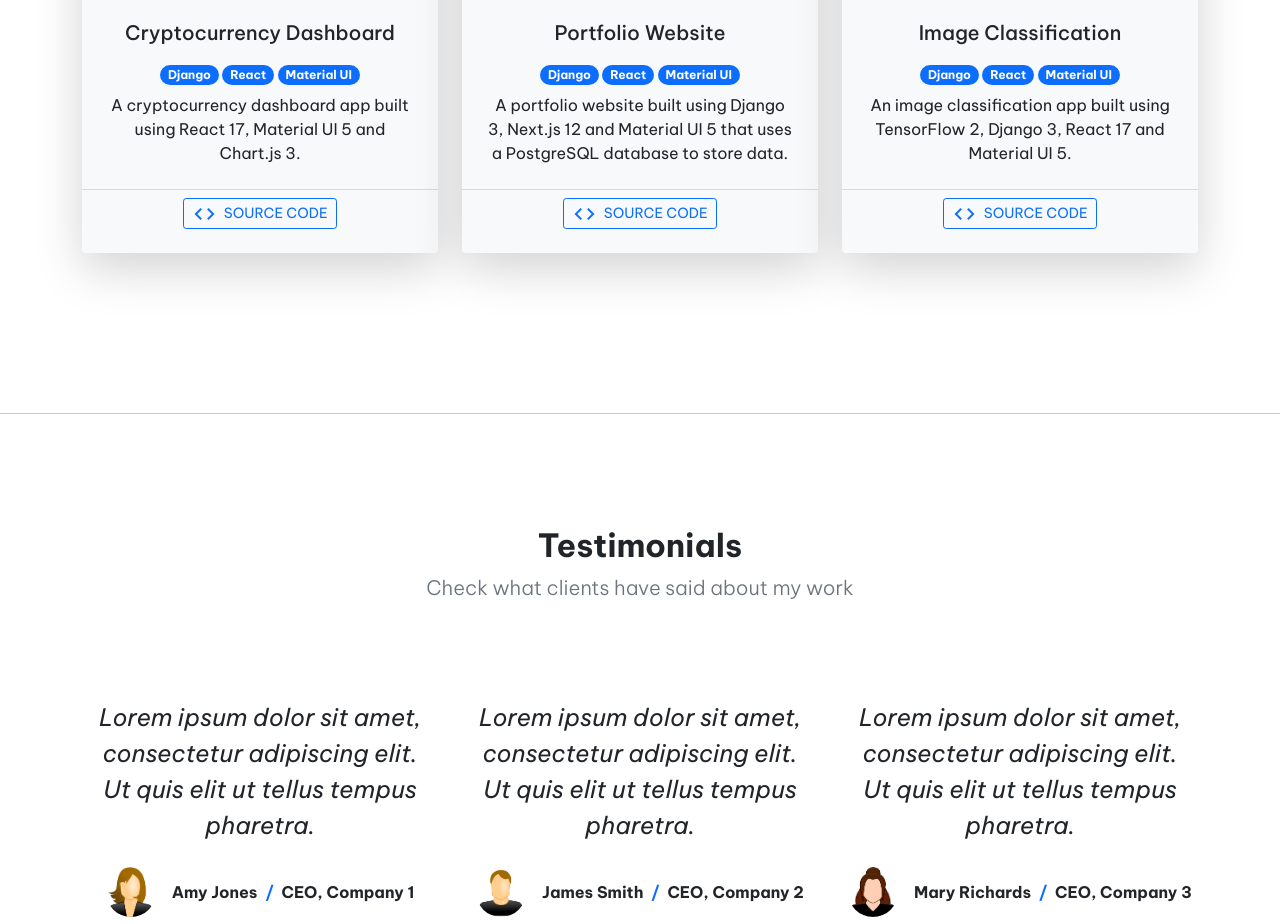
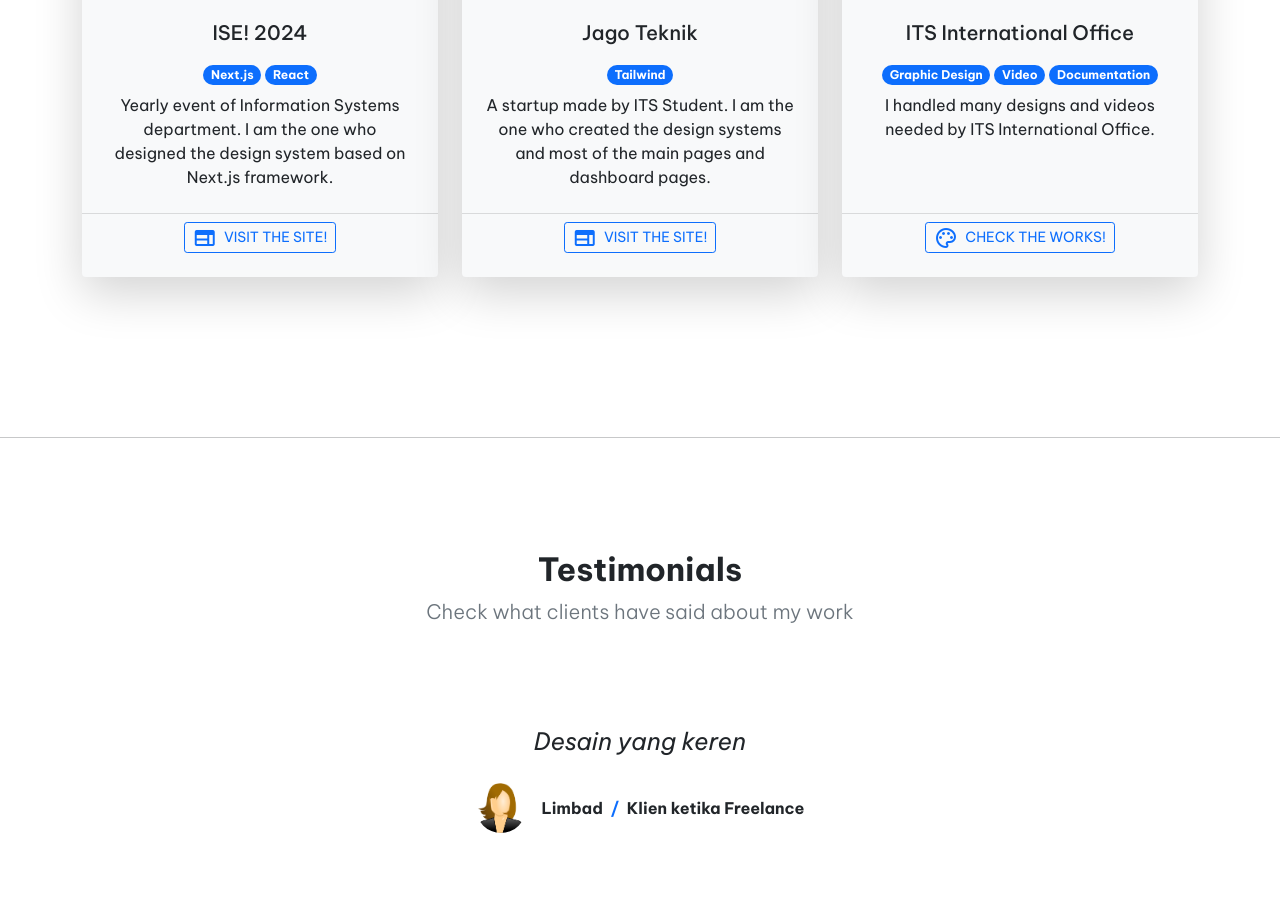
Before and after one commit to andilololubis/andilololubis.github.io, a plain HTML site: page index.html in a window 1280 px wide. Shown: the part 1668-2592 px from the top of the page. Drawn offline with nearby package versions, Linux system fonts and the light colour scheme.

Commit message:
UPDATE TERAKHIR BANGET

```diff
--- a/css/styles.css
+++ b/css/styles.css
@@ -9,19 +9,21 @@ body {
   line-height: 1px;
 }
 
-.navbar-brand > .material-icons-outlined {
+.navbar-brand>.material-icons-outlined {
   font-size: 40px;
 }
 
-.about > .material-icons-outlined {
+.about>.material-icons-outlined {
   font-size: 50px;
 }
 
-.card > img {
+.card>img {
   height: 250px;
+  object-fit: cover;
+  object-position: top;
 }
 
-.testimonial > img {
+.testimonial>img {
   height: 50px;
   width: 50px;
 }
--- a/index.html
+++ b/index.html
@@ -152,73 +152,66 @@
           <div class="row">
             <div class="col-lg-4 mx-auto mb-5">
               <div class="card h-100 shadow-lg border-0 bg-light">
-                <img class="card-img-top" src="images/project1.png" alt="Project 1">
+                <img class="card-img-top" src="Dashboard Grand Talkshow - Desktop.png" alt="Project 1">
                 <div class="card-body p-4">
-                  <h5 class="card-title mb-3">Cryptocurrency Dashboard</h5>
+                  <h5 class="card-title mb-3">ISE! 2024</h5>
                   <div class="mb-2">
-                    <div class="badge bg-primary rounded-pill">Django</div>
+                    <div class="badge bg-primary rounded-pill">Next.js</div>
                     <div class="badge bg-primary rounded-pill">React</div>
-                    <div class="badge bg-primary rounded-pill">Material UI</div>
                   </div>
                   <p class="card-text">
-                    A cryptocurrency dashboard app built using React 17,
-                    Material UI 5 and Chart.js 3.
+                    Yearly event of Information Systems department. I am the one who designed the design system based on Next.js framework.
                   </p>
                 </div>
                 <div class="card-footer bg-transparent mb-3">
                   <a class="btn btn-outline-primary btn-sm text-uppercase"
-                    href="https://github.com/BobsProgrammingAcademy/cryptocurrency-dashboard" target="_blank">
-                    <span class="material-icons-outlined me-1">code</span>
-                    Source Code
+                    href="https://ise-its.com" target="_blank">
+                    <span class="material-icons-outlined me-1">web</span>
+                    Visit the site!
                   </a>
                 </div>
               </div>
             </div>
             <div class="col-lg-4 mx-auto mb-5">
               <div class="card h-100 shadow-lg border-0 bg-light">
-                <img class="card-img-top" src="images/project2.png" alt="Project 2">
+                <img class="card-img-top" src="DESKTOP - Dashboard admin - Jurusan.png" alt="Project 2">
                 <div class="card-body p-4">
-                  <h5 class="card-title mb-3">Portfolio Website</h5>
+                  <h5 class="card-title mb-3">Jago Teknik</h5>
                   <div class="mb-2">
-                    <div class="badge bg-primary rounded-pill">Django</div>
-                    <div class="badge bg-primary rounded-pill">React</div>
-                    <div class="badge bg-primary rounded-pill">Material UI</div>
+                    <div class="badge bg-primary rounded-pill">Tailwind</div>
                   </div>
                   <p class="card-text">
-                    A portfolio website built using Django 3, Next.js 12 and
-                    Material UI 5 that uses a PostgreSQL database to store
-                    data.
+                    A startup made by ITS Student. I am the one who created the design systems and most of the main pages and dashboard pages.
                   </p>
                 </div>
                 <div class="card-footer bg-transparent mb-3">
                   <a class="btn btn-outline-primary btn-sm text-uppercase"
-                    href="https://github.com/BobsProgrammingAcademy/portfolio-website" target="_blank">
-                    <span class="material-icons-outlined me-1">code</span>
-                    Source Code
+                    href="https://jagoteknik.id" target="_blank">
+                    <span class="material-icons-outlined me-1">web</span>
+                    Visit the site!
                   </a>
                 </div>
               </div>
             </div>
             <div class="col-lg-4 mx-auto mb-5">
               <div class="card h-100 shadow-lg border-0 bg-light">
-                <img class="card-img-top" src="images/project3.png" alt="Project 3">
+                <img class="card-img-top" src="Property 1=versi disebar.png" alt="Project 3">
                 <div class="card-body p-4">
-                  <h5 class="card-title mb-3">Image Classification</h5>
+                  <h5 class="card-title mb-3">ITS International Office</h5>
                   <div class="mb-2">
-                    <div class="badge bg-primary rounded-pill">Django</div>
-                    <div class="badge bg-primary rounded-pill">React</div>
-                    <div class="badge bg-primary rounded-pill">Material UI</div>
+                    <div class="badge bg-primary rounded-pill">Graphic Design</div>
+                    <div class="badge bg-primary rounded-pill">Video</div>
+                    <div class="badge bg-primary rounded-pill">Documentation</div>
                   </div>
                   <p class="card-text">
-                    An image classification app built using TensorFlow 2,
-                    Django 3, React 17 and Material UI 5.
+                    I handled many designs and videos needed by ITS International Office.
                   </p>
                 </div>
                 <div class="card-footer bg-transparent mb-3">
                   <a class="btn btn-outline-primary btn-sm text-uppercase"
-                    href="https://github.com/BobsProgrammingAcademy/image-classification-mnist" target="_blank">
-                    <span class="material-icons-outlined me-1">code</span>
-                    Source Code
+                    href="https://instagram.com/itsinternationaloffice" target="_blank">
+                    <span class="material-icons-outlined me-1">palette</span>
+                    Check the Works!
                   </a>
                 </div>
               </div>
@@ -242,43 +235,14 @@
           <div class="row">
             <div class="col-lg-4 mx-auto mb-5">
               <div class="text-center fs-4 fst-italic mb-4 px-2">
-                Lorem ipsum dolor sit amet, consectetur adipiscing elit. Ut
-                quis elit ut tellus tempus pharetra.
+                Desain yang keren
               </div>
               <div class="d-flex align-items-center justify-content-center testimonial">
                 <img class="rounded-circle me-3" src="images/user1.png" alt="User 1">
                 <div class="fw-bold">
-                  Amy Jones
+                  Limbad
                   <span class="text-primary mx-1">/</span>
-                  CEO, Company 1
-                </div>
-              </div>
-            </div>
-            <div class="col-lg-4 mx-auto mb-5">
-              <div class="text-center fs-4 fst-italic mb-4 px-2">
-                Lorem ipsum dolor sit amet, consectetur adipiscing elit. Ut
-                quis elit ut tellus tempus pharetra.
-              </div>
-              <div class="d-flex align-items-center justify-content-center testimonial">
-                <img class="rounded-circle me-3" src="images/user2.png" alt="User 2">
-                <div class="fw-bold">
-                  James Smith
-                  <span class="text-primary mx-1">/</span>
-                  CEO, Company 2
-                </div>
-              </div>
-            </div>
-            <div class="col-lg-4 mx-auto mb-5">
-              <div class="text-center fs-4 fst-italic mb-4 px-2">
-                Lorem ipsum dolor sit amet, consectetur adipiscing elit. Ut
-                quis elit ut tellus tempus pharetra.
-              </div>
-              <div class="d-flex align-items-center justify-content-center testimonial">
-                <img class="rounded-circle me-3" src="images/user3.png" alt="User 3">
-                <div class="fw-bold">
-                  Mary Richards
-                  <span class="text-primary mx-1">/</span>
-                  CEO, Company 3
+                  Klien ketika Freelance
                 </div>
               </div>
             </div>
@@ -295,8 +259,7 @@
           <div class="row justify-content-center">
             <h2 class="fw-bold">Contact</h2>
             <p class="lead text-muted mb-5">
-              Do you need a full-stack web developer? I would love to hear
-              from you.
+              Do you need any designs? Please contact me for more inquiries!
             </p>
           </div>
         </div>
@@ -308,15 +271,15 @@
             <div class="col-lg-8 col-xl-7 col-xxl-6 mb-5">
               <div class="mb-5">
                 <h6 class="text-uppercase mb-2">Address</h6>
-                <p class="lead mb-0">Dublin, Ireland</p>
+                <p class="lead mb-0">Surabaya, Indonesia</p>
               </div>
               <div class="mb-5">
                 <h6 class="text-uppercase mb-2">Phone</h6>
-                <p class="lead mb-0">123123123</p>
+                <p class="lead mb-0">0823-2973-7745</p>
               </div>
               <div class="mb-5">
                 <h6 class="text-uppercase mb-2">Email</h6>
-                <p class="lead mb-0">bobsprogrammingacademy@gmail.com</p>
+                <p class="lead mb-0">marcelloezra61@gmail.com</p>
               </div>
             </div>
           </div>
@@ -330,7 +293,7 @@
 
   <!-- Footer -->
   <footer class="text-center py-4">
-    <div class="container px-5 mb-2">Copyright &copy; 2022 Bob's Programming Academy.</div>
+    <div class="container px-5 mb-2">Copyright &copy; 2024 Marcello Ezra.</div>
   </footer>
   <!-- End Footer -->
 
--- a/js/scripts.js
+++ b/js/scripts.js
@@ -1,6 +1,6 @@
 // Leaflet Map
 
-const map = L.map('map').setView([53.342686, -6.267118], 13);
+const map = L.map('map').setView([-7.281763, 112.795086], 14);
 
 L.tileLayer('https://tile.openstreetmap.org/{z}/{x}/{y}.png', {
   maxZoom: 19,
```
Also changed, not shown: DESKTOP - Dashboard admin - Jurusan.png (added), Dashboard Grand Talkshow - Desktop.png (added), 2 other files.
